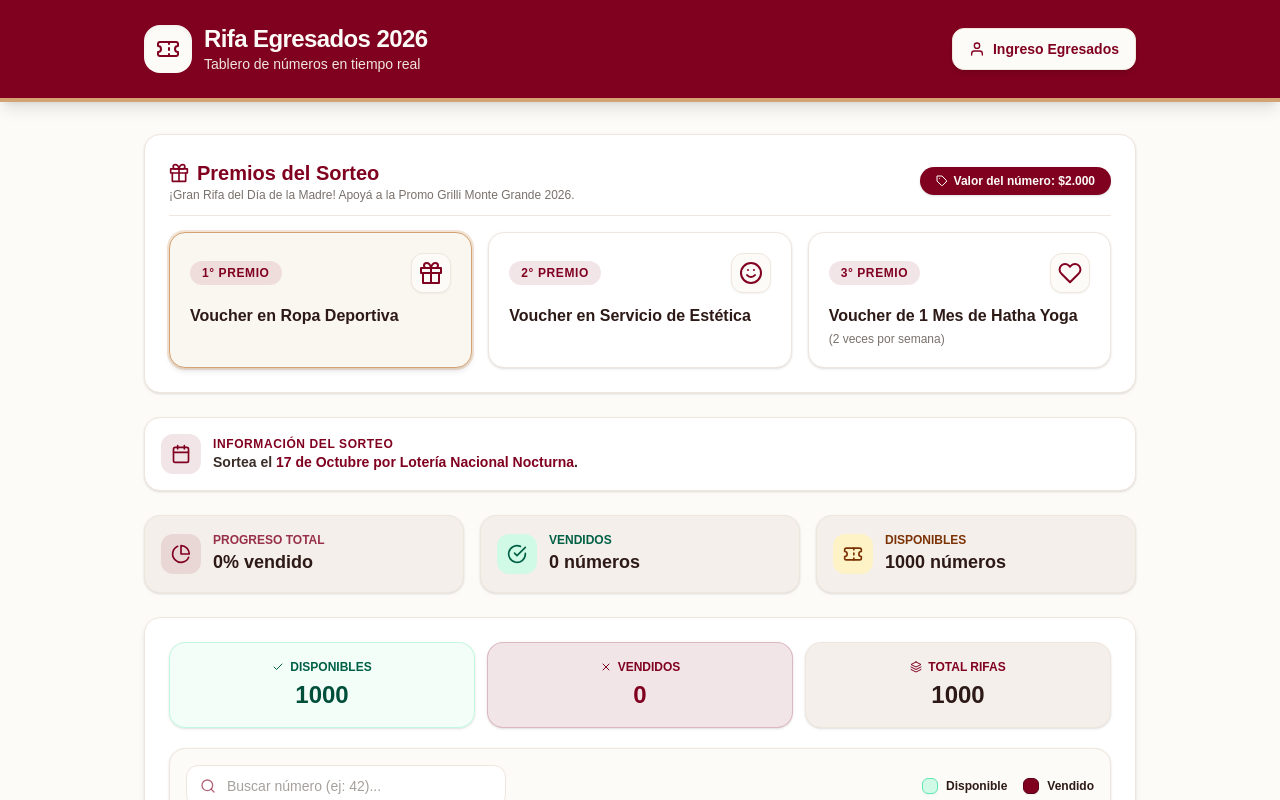
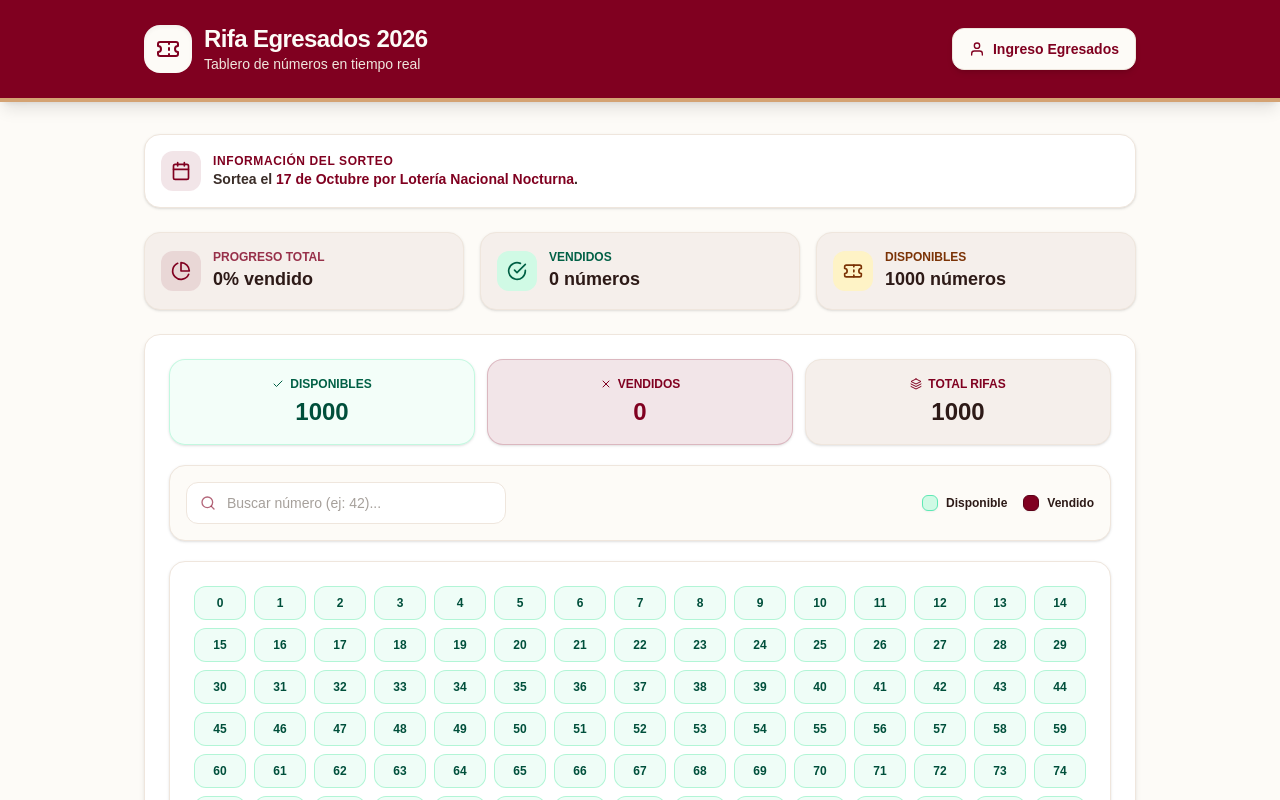
Before and after one commit to Ash19-88/raffle-manager, a Next.js app: page / in a window 1280 px wide. Shown: the top 800 px of the page. Built offline with nearby package versions, Linux system fonts and the light colour scheme; no server answers; the database is empty.

Commit message:
update: deleting award section from view

```diff
--- a/src/app/page.tsx
+++ b/src/app/page.tsx
@@ -14,7 +14,7 @@ import {
   //FiLock,
 } from "react-icons/fi";
 import { LuTicket } from "react-icons/lu";
-import AwardsSection from "@/components/AwardsSection";
+// import AwardsSection from "@/components/AwardsSection";
 
 interface UserSession {
   nombre_completo: string;
@@ -137,9 +137,9 @@ export default function HomePage() {
 
       {/* Contenido Principal */}
       <section className="max-w-5xl mx-auto w-full px-4 py-6 sm:py-8 flex-1 flex flex-col gap-6">
-        <div className="bg-white p-5 sm:p-6 rounded-2xl border border-[#EFE6DD] shadow-sm">
+        {/* <div className="bg-white p-5 sm:p-6 rounded-2xl border border-[#EFE6DD] shadow-sm">
           <AwardsSection />
-        </div>
+        </div> */}
         {/* BANNER INFORMATIVO / COUNTDOWN */}
         <div className="bg-white border border-[#EFE6DD] rounded-2xl p-4 shadow-sm flex flex-col sm:flex-row items-center justify-between gap-3 text-center sm:text-left">
           <div className="flex items-center gap-3">
```
